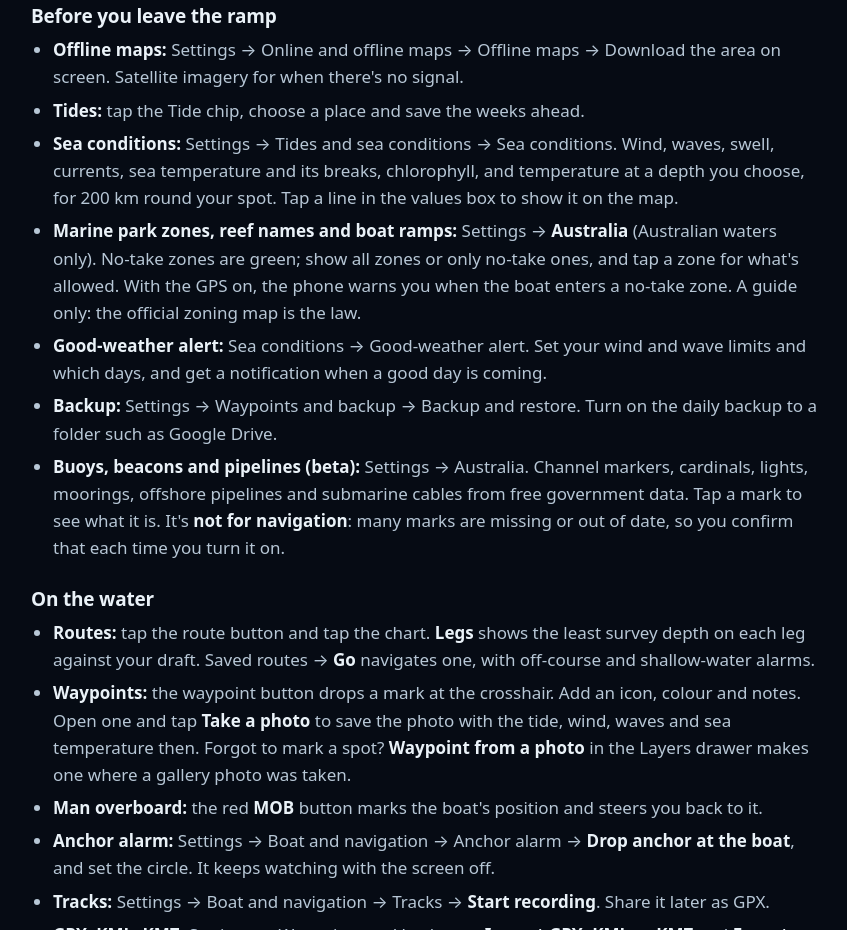
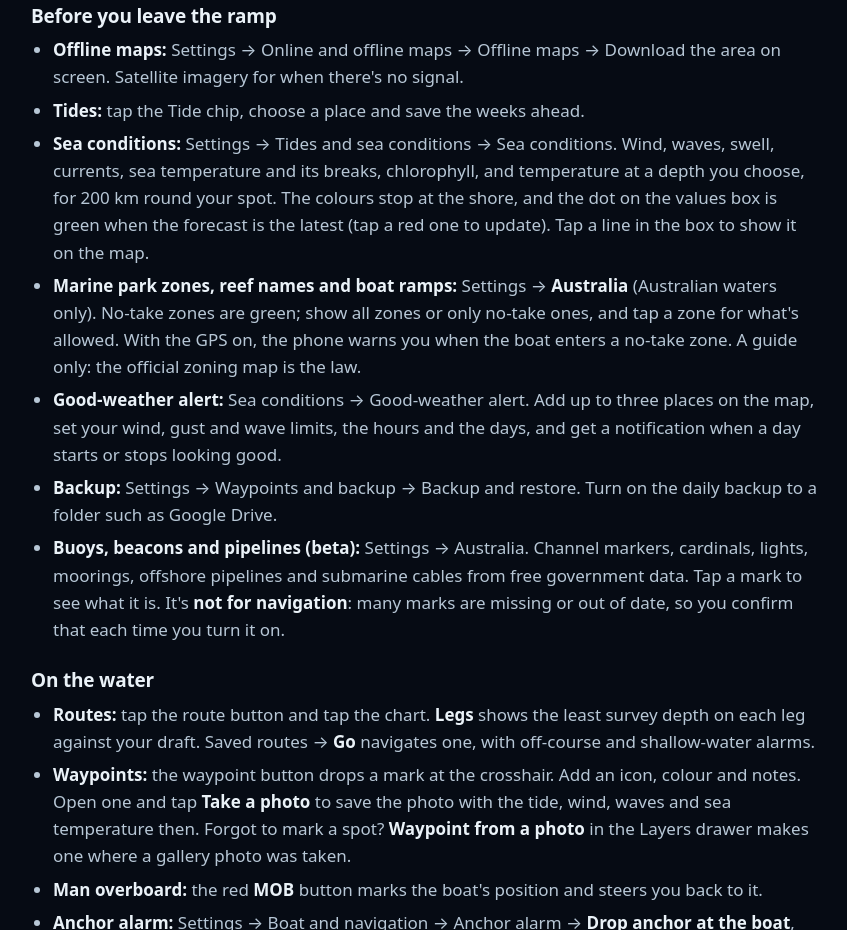
Before and after one commit to SeaBathy/website, a plain HTML site: page guide.html in a window 1280 px wide. Shown: the part 1840-2770 px from the top of the page, without its empty margins (215-1062 px from the left). Drawn offline with Linux system fonts and the light colour scheme.

Commit message:
Guide: alert places, shore cut and freshness dot

```diff
--- a/guide.html
+++ b/guide.html
@@ -70,9 +70,9 @@
   <ul>
     <li><b>Offline maps:</b> Settings → Online and offline maps → Offline maps → Download the area on screen. Satellite imagery for when there's no signal.</li>
     <li><b>Tides:</b> tap the Tide chip, choose a place and save the weeks ahead.</li>
-    <li><b>Sea conditions:</b> Settings → Tides and sea conditions → Sea conditions. Wind, waves, swell, currents, sea temperature and its breaks, chlorophyll, and temperature at a depth you choose, for 200 km round your spot. Tap a line in the values box to show it on the map.</li>
+    <li><b>Sea conditions:</b> Settings → Tides and sea conditions → Sea conditions. Wind, waves, swell, currents, sea temperature and its breaks, chlorophyll, and temperature at a depth you choose, for 200 km round your spot. The colours stop at the shore, and the dot on the values box is green when the forecast is the latest (tap a red one to update). Tap a line in the box to show it on the map.</li>
     <li><b>Marine park zones, reef names and boat ramps:</b> Settings → <b>Australia</b> (Australian waters only). No-take zones are green; show all zones or only no-take ones, and tap a zone for what's allowed. With the GPS on, the phone warns you when the boat enters a no-take zone. A guide only: the official zoning map is the law.</li>
-    <li><b>Good-weather alert:</b> Sea conditions → Good-weather alert. Set your wind and wave limits and which days, and get a notification when a good day is coming.</li>
+    <li><b>Good-weather alert:</b> Sea conditions → Good-weather alert. Add up to three places on the map, set your wind, gust and wave limits, the hours and the days, and get a notification when a day starts or stops looking good.</li>
     <li><b>Backup:</b> Settings → Waypoints and backup → Backup and restore. Turn on the daily backup to a folder such as Google Drive.</li>
     <li><b>Buoys, beacons and pipelines (beta):</b> Settings → Australia. Channel markers, cardinals, lights, moorings, offshore pipelines and submarine cables from free government data. Tap a mark to see what it is. It's <b>not for navigation</b>: many marks are missing or out of date, so you confirm that each time you turn it on.</li>
   </ul>
```
